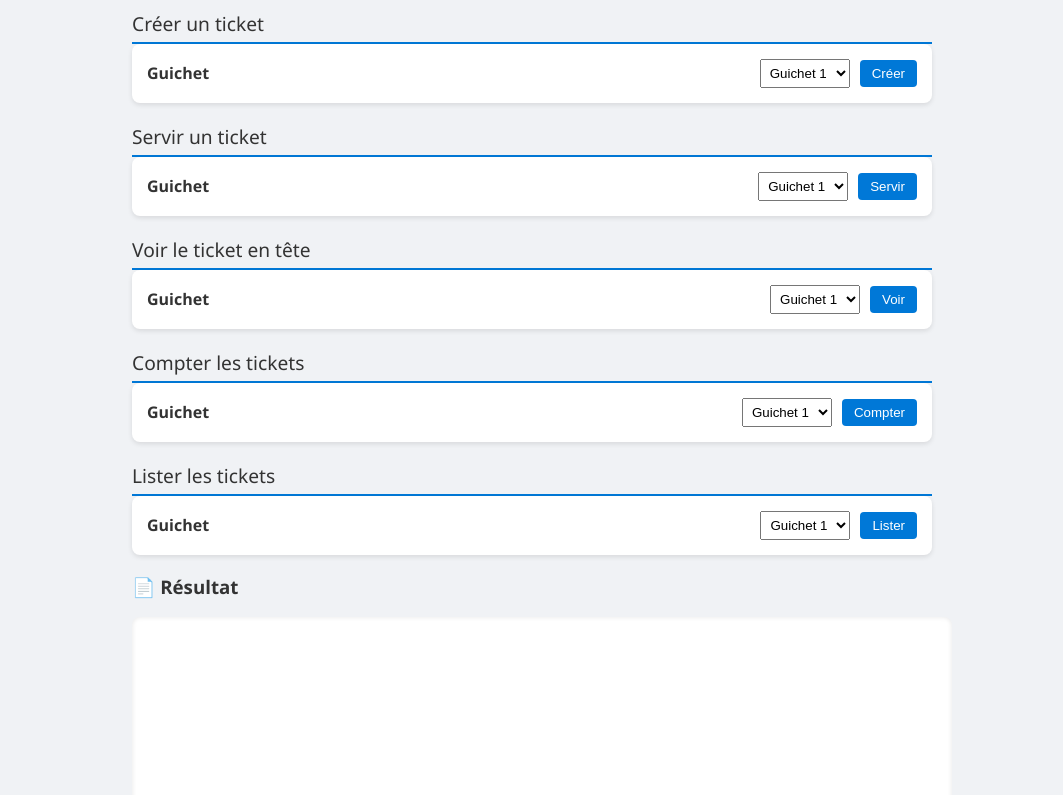
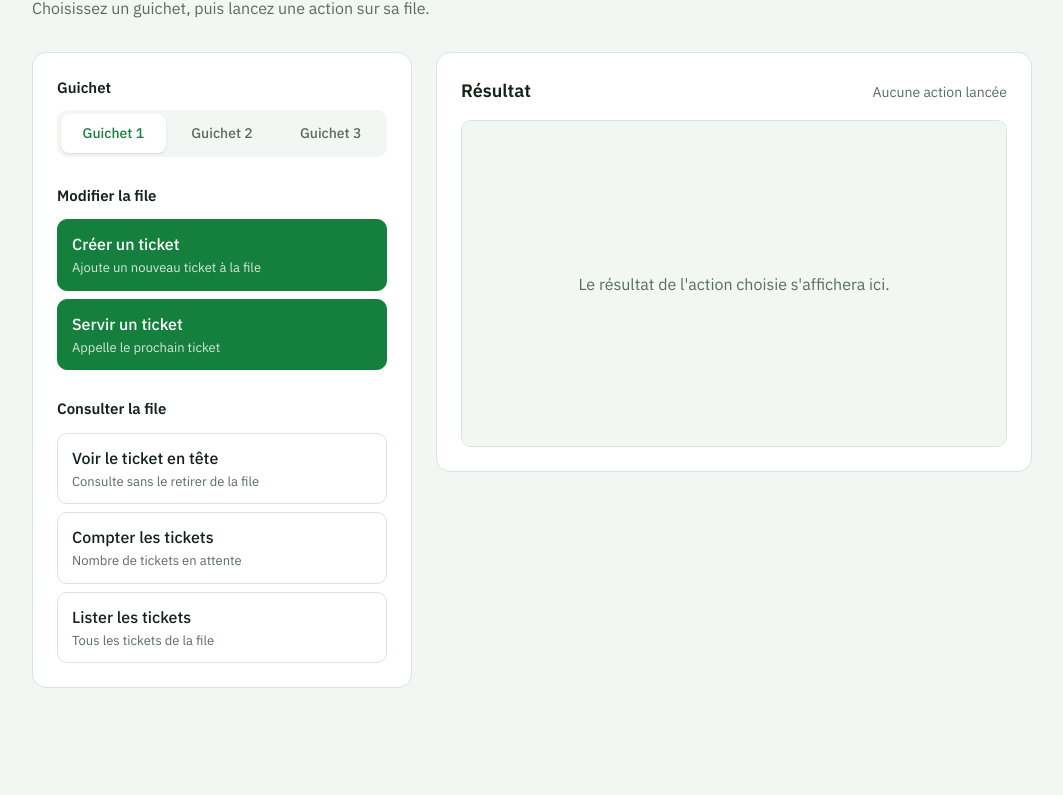
Before and after one commit to tokiniaina-misa/Java-Api, a plain HTML site: page front/index.html in a window 1280 px wide. Shown: the part 96-891 px from the top of the page, without its empty margins (108-1171 px from the left). After the commit the page ends 848 px from the top, so only its background shows below. Drawn offline with Linux system fonts and the light colour scheme.

Commit message:
modification front et ajout des autres fichier

```diff
--- a/front/index.html
+++ b/front/index.html
@@ -2,134 +2,85 @@
 <html lang="fr">
 <head>
   <meta charset="UTF-8">
+  <meta name="viewport" content="width=device-width, initial-scale=1">
   <title>Gestion de file d'attente</title>
-  <style>
-    body {
-      font-family: 'Segoe UI', sans-serif;
-      background: #f0f2f5;
-      color: #333;
-      max-width: 800px;
-      margin: auto;
-      padding: 20px;
-    }
 
-    h1 {
-      color: #0078d7;
-      text-align: center;
-    }
-
-    form {
-      background: #fff;
-      padding: 15px;
-      margin-bottom: 10px;
-      border-radius: 8px;
-      box-shadow: 0 2px 5px rgba(0,0,0,0.1);
-      display: flex;
-      align-items: center;
-      justify-content: space-between;
-    }
-
-    label {
-      flex: 1;
-      font-weight: bold;
-    }
-
-    select {
-      margin-left: 10px;
-      padding: 5px;
-    }
-
-    button {
-      background: #0078d7;
-      color: white;
-      border: none;
-      padding: 6px 12px;
-      border-radius: 4px;
-      cursor: pointer;
-      margin-left: 10px;
-    }
-
-    button:hover {
-      background: #005fa3;
-    }
-
-    iframe {
-      width: 100%;
-      height: 200px;
-      border: none;
-      background: #fff;
-      border-radius: 8px;
-      padding: 10px;
-      box-shadow: inset 0 0 5px rgba(0,0,0,0.1);
-    }
-
-    .section-title {
-      font-size: 1.2em;
-      margin-top: 20px;
-      border-bottom: 2px solid #0078d7;
-      padding-bottom: 5px;
-    }
-  </style>
+  <link rel="preconnect" href="https://fonts.googleapis.com">
+  <link rel="preconnect" href="https://fonts.gstatic.com" crossorigin>
+  <link href="https://fonts.googleapis.com/css2?family=IBM+Plex+Sans:wght@400;500;600&display=swap" rel="stylesheet">
+  <link rel="stylesheet" href="style.css">
 </head>
 <body>
-  <h1>🎫 Gestion des Tickets</h1>
+  <main class="app">
+    <header class="app-header">
+      <h1>Gestion des tickets</h1>
+      <p>Choisissez un guichet, puis lancez une action sur sa file.</p>
+    </header>
 
-  <div class="section-title">Créer un ticket</div>
-  <form action="/api/create-ticket" method="get" target="output">
-    <label>Guichet</label>
-    <select name="id">
-      <option value="1">Guichet 1</option>
-      <option value="2">Guichet 2</option>
-      <option value="3">Guichet 3</option>
-    </select>
-    <button>Créer</button>
-  </form>
+    <div class="layout">
+      <form id="queue-form" class="panel controls" action="/api/ticket-list" method="get" target="output">
+        <fieldset class="counter-picker">
+          <legend>Guichet</legend>
+          <div class="segmented">
+            <input type="radio" name="id" id="guichet-1" value="1" checked>
+            <label for="guichet-1">Guichet 1</label>
 
-  <div class="section-title">Servir un ticket</div>
-  <form action="/api/serve-ticket" method="get" target="output">
-    <label>Guichet</label>
-    <select name="id">
-      <option value="1">Guichet 1</option>
-      <option value="2">Guichet 2</option>
-      <option value="3">Guichet 3</option>
-    </select>
-    <button>Servir</button>
-  </form>
+            <input type="radio" name="id" id="guichet-2" value="2">
+            <label for="guichet-2">Guichet 2</label>
 
-  <div class="section-title">Voir le ticket en tête</div>
-  <form action="/api/peek-ticket" method="get" target="output">
-    <label>Guichet</label>
-    <select name="id">
-      <option value="1">Guichet 1</option>
-      <option value="2">Guichet 2</option>
-      <option value="3">Guichet 3</option>
-    </select>
-    <button>Voir</button>
-  </form>
+            <input type="radio" name="id" id="guichet-3" value="3">
+            <label for="guichet-3">Guichet 3</label>
+          </div>
+        </fieldset>
 
-  <div class="section-title">Compter les tickets</div>
-  <form action="/api/ticket-count" method="get" target="output">
-    <label>Guichet</label>
-    <select name="id">
-      <option value="1">Guichet 1</option>
-      <option value="2">Guichet 2</option>
-      <option value="3">Guichet 3</option>
-    </select>
-    <button>Compter</button>
-  </form>
+        <section class="action-group" aria-labelledby="group-write">
+          <h2 id="group-write">Modifier la file</h2>
 
-  <div class="section-title">Lister les tickets</div>
-  <form action="/api/ticket-list" method="get" target="output">
-    <label>Guichet</label>
-    <select name="id">
-      <option value="1">Guichet 1</option>
-      <option value="2">Guichet 2</option>
-      <option value="3">Guichet 3</option>
-    </select>
-    <button>Lister</button>
-  </form>
+          <button type="submit" class="action action-write" formaction="/api/create-ticket" data-label="Créer un ticket">
+            <span class="action-name">Créer un ticket</span>
+            <span class="action-hint">Ajoute un nouveau ticket à la file</span>
+          </button>
 
-  <h3>📄 Résultat</h3>
-  <iframe name="output"></iframe>
+          <button type="submit" class="action action-write" formaction="/api/serve-ticket" data-label="Servir un ticket">
+            <span class="action-name">Servir un ticket</span>
+            <span class="action-hint">Appelle le prochain ticket</span>
+          </button>
+        </section>
+
+        <section class="action-group" aria-labelledby="group-read">
+          <h2 id="group-read">Consulter la file</h2>
+
+          <button type="submit" class="action action-read" formaction="/api/peek-ticket" data-label="Ticket en tête">
+            <span class="action-name">Voir le ticket en tête</span>
+            <span class="action-hint">Consulte sans le retirer de la file</span>
+          </button>
+
+          <button type="submit" class="action action-read" formaction="/api/ticket-count" data-label="Nombre de tickets">
+            <span class="action-name">Compter les tickets</span>
+            <span class="action-hint">Nombre de tickets en attente</span>
+          </button>
+
+          <button type="submit" class="action action-read" formaction="/api/ticket-list" data-label="Liste des tickets">
+            <span class="action-name">Lister les tickets</span>
+            <span class="action-hint">Tous les tickets de la file</span>
+          </button>
+        </section>
+      </form>
+
+      <section class="panel result" aria-labelledby="result-title">
+        <div class="result-head">
+          <h2 id="result-title">Résultat</h2>
+          <p id="result-status" class="result-status" aria-live="polite">Aucune action lancée</p>
+        </div>
+
+        <div id="result-frame" class="result-frame" aria-busy="false">
+          <iframe name="output" title="Résultat de la dernière action"></iframe>
+          <p id="result-empty" class="result-empty">Le résultat de l'action choisie s'affichera ici.</p>
+        </div>
+      </section>
+    </div>
+  </main>
+
+  <script src="script.js"></script>
 </body>
 </html>
--- /dev/null
+++ b/front/script.js
@@ -0,0 +1,54 @@
+
+(() => {
+  const form = document.getElementById("queue-form");
+  const frame = document.querySelector('iframe[name="output"]');
+  const frameBox = document.getElementById("result-frame");
+  const status = document.getElementById("result-status");
+  const empty = document.getElementById("result-empty");
+
+  let currentLabel = null;
+
+  // Libellé du guichet sélectionné, par exemple "Guichet 2"
+  function selectedCounterLabel() {
+    const checked = form.querySelector('input[name="id"]:checked');
+    if (!checked) return "";
+    const label = form.querySelector(`label[for="${checked.id}"]`);
+    return label ? label.textContent.trim() : "";
+  }
+
+  // Au clic sur une action : afficher l'état de chargement
+  form.addEventListener("submit", (event) => {
+    const button = event.submitter;
+    const action = button && button.dataset.label ? button.dataset.label : "Liste des tickets";
+
+    currentLabel = `${action}, ${selectedCounterLabel().toLowerCase()}`;
+
+    empty.hidden = true;
+    frameBox.setAttribute("aria-busy", "true");
+    status.textContent = `Chargement : ${currentLabel}`;
+  });
+
+  // Quand la réponse du serveur est affichée
+  frame.addEventListener("load", () => {
+    if (!currentLabel) return; // chargement initial de l'iframe vide
+
+    frameBox.setAttribute("aria-busy", "false");
+    status.textContent = currentLabel.charAt(0).toUpperCase() + currentLabel.slice(1);
+
+    // Harmoniser la typographie de la réponse (possible car même origine)
+    try {
+      const doc = frame.contentDocument;
+      if (doc && doc.body) {
+        doc.documentElement.style.background = "transparent";
+        doc.body.style.margin = "0";
+        doc.body.style.padding = "16px";
+        doc.body.style.font = '400 0.9375rem/1.6 "IBM Plex Sans", "Segoe UI", system-ui, sans-serif';
+        doc.body.style.color = "#15221a";
+        doc.body.style.whiteSpace = "pre-wrap";
+        doc.body.style.wordBreak = "break-word";
+      }
+    } catch (error) {
+      // Réponse d'une autre origine : on laisse le rendu par défaut
+    }
+  });
+})();
--- /dev/null
+++ b/front/style.css
@@ -0,0 +1,335 @@
+/* ---------- Variables ---------- */
+:root {
+  /* Base : fond légèrement verdi, texte vert très sombre */
+  --bg: #f2f7f3;
+  --surface: #ffffff;
+  --ink: #15221a;
+  --muted: #5a6b5f;
+  --line: #d9e5dc;
+
+  /* Accent vert (blanc sur --accent : contraste 5:1) */
+  --accent: #15803d;
+  --accent-strong: #166534;
+  --accent-soft: #e7f5ec;
+
+  /* Guichets, tons clairs qui s'accordent avec le vert */
+  --g1-bg: #e3eefb;  --g1-ink: #1d5fb4;  /* bleu */
+  --g2-bg: #ece6fb;  --g2-ink: #5b3fb5;  /* violet */
+  --g3-bg: #dcf3f5;  --g3-ink: #0e6e84;  /* turquoise */
+
+  /* Statuts */
+  --served-bg:  var(--accent-soft);  --served-ink:  var(--accent-strong);  /* servi */
+  --waiting-bg: #fff1d6;             --waiting-ink: #8a5a00;               /* en attente */
+  --error-bg:   #fde8e8;             --error-ink:   #b42318;               /* erreur */
+  --empty-bg:   #eef2ef;             --empty-ink:   var(--muted);          /* file vide */
+
+  --radius-lg: 14px;
+  --radius-md: 10px;
+
+  --font: "IBM Plex Sans", "Segoe UI", system-ui, -apple-system, sans-serif;
+}
+
+/* ---------- Base ---------- */
+*,
+*::before,
+*::after {
+  box-sizing: border-box;
+}
+
+html {
+  -webkit-text-size-adjust: 100%;
+}
+
+body {
+  margin: 0;
+  background: var(--bg);
+  color: var(--ink);
+  font-family: var(--font);
+  font-size: 1rem;
+  line-height: 1.5;
+}
+
+h1,
+h2,
+p,
+fieldset {
+  margin: 0;
+}
+
+button,
+input {
+  font: inherit;
+}
+
+/* ---------- Structure ---------- */
+.app {
+  max-width: 1040px;
+  margin: 0 auto;
+  padding: 48px 20px 64px;
+}
+
+.app-header {
+  margin-bottom: 32px;
+}
+
+.app-header h1 {
+  font-size: 1.875rem;
+  font-weight: 600;
+  letter-spacing: -0.02em;
+  line-height: 1.2;
+}
+
+.app-header p {
+  margin-top: 8px;
+  color: var(--muted);
+  max-width: 60ch;
+}
+
+.layout {
+  display: grid;
+  grid-template-columns: minmax(300px, 380px) 1fr;
+  gap: 24px;
+  align-items: start;
+}
+
+.panel {
+  background: var(--surface);
+  border: 1px solid var(--line);
+  border-radius: var(--radius-lg);
+  padding: 24px;
+}
+
+/* ---------- Sélecteur de guichet ---------- */
+.counter-picker {
+  border: 0;
+  padding: 0;
+  min-width: 0;
+}
+
+.counter-picker legend {
+  padding: 0;
+  margin-bottom: 10px;
+  font-size: 0.9375rem;
+  font-weight: 600;
+}
+
+.segmented {
+  display: grid;
+  grid-template-columns: repeat(3, 1fr);
+  gap: 4px;
+  padding: 4px;
+  background: var(--bg);
+  border-radius: var(--radius-md);
+}
+
+.segmented input {
+  position: absolute;
+  opacity: 0;
+  pointer-events: none;
+}
+
+.segmented label {
+  display: block;
+  padding: 9px 6px;
+  border-radius: 8px;
+  text-align: center;
+  font-size: 0.875rem;
+  font-weight: 500;
+  color: var(--muted);
+  cursor: pointer;
+  transition: background-color 0.15s, color 0.15s;
+}
+
+.segmented label:hover {
+  color: var(--ink);
+}
+
+.segmented input:checked + label {
+  background: var(--surface);
+  color: var(--accent);
+  box-shadow: 0 1px 2px rgba(21, 34, 26, 0.14);
+}
+
+.segmented input:focus-visible + label {
+  outline: 2px solid var(--accent);
+  outline-offset: 2px;
+}
+
+/* ---------- Actions ---------- */
+.action-group {
+  margin-top: 28px;
+  display: grid;
+  gap: 8px;
+}
+
+.action-group h2 {
+  margin-bottom: 4px;
+  font-size: 0.9375rem;
+  font-weight: 600;
+}
+
+.action {
+  display: flex;
+  flex-direction: column;
+  gap: 2px;
+  width: 100%;
+  padding: 12px 14px;
+  border: 1px solid var(--line);
+  border-radius: var(--radius-md);
+  background: var(--surface);
+  color: var(--ink);
+  text-align: left;
+  cursor: pointer;
+  transition: background-color 0.15s, border-color 0.15s;
+}
+
+.action-name {
+  font-weight: 500;
+}
+
+.action-hint {
+  font-size: 0.8125rem;
+  color: var(--muted);
+}
+
+.action-read:hover {
+  border-color: var(--accent);
+  background: var(--accent-soft);
+}
+
+.action-write {
+  background: var(--accent);
+  border-color: var(--accent);
+  color: #fff;
+}
+
+.action-write .action-hint {
+  color: rgba(255, 255, 255, 0.82);
+}
+
+.action-write:hover {
+  background: var(--accent-strong);
+  border-color: var(--accent-strong);
+}
+
+.action:focus-visible {
+  outline: 2px solid var(--accent);
+  outline-offset: 2px;
+}
+
+.action:active {
+  transform: translateY(1px);
+}
+
+/* ---------- Résultat ---------- */
+.result {
+  display: flex;
+  flex-direction: column;
+  gap: 16px;
+  min-height: 420px;
+}
+
+.result-head {
+  display: flex;
+  flex-wrap: wrap;
+  align-items: baseline;
+  justify-content: space-between;
+  gap: 4px 16px;
+}
+
+.result-head h2 {
+  font-size: 1.125rem;
+  font-weight: 600;
+}
+
+.result-status {
+  font-size: 0.875rem;
+  color: var(--muted);
+}
+
+.result-frame {
+  position: relative;
+  flex: 1;
+  min-height: 320px;
+  overflow: hidden;
+  border: 1px solid var(--line);
+  border-radius: var(--radius-md);
+  background: var(--bg);
+}
+
+.result-frame iframe {
+  display: block;
+  width: 100%;
+  height: 100%;
+  min-height: 320px;
+  border: 0;
+  background: transparent;
+}
+
+.result-empty {
+  position: absolute;
+  inset: 0;
+  display: grid;
+  place-items: center;
+  padding: 24px;
+  text-align: center;
+  color: var(--muted);
+  background: var(--bg);
+}
+
+.result-empty[hidden] {
+  display: none;
+}
+
+/* Barre de chargement */
+.result-frame[aria-busy="true"]::before {
+  content: "";
+  position: absolute;
+  top: 0;
+  left: 0;
+  z-index: 1;
+  height: 3px;
+  width: 40%;
+  background: var(--accent);
+  animation: loading 1s ease-in-out infinite;
+}
+
+@keyframes loading {
+  from { transform: translateX(-100%); }
+  to   { transform: translateX(250%); }
+}
+
+/* ---------- Responsive ---------- */
+@media (max-width: 820px) {
+  .layout {
+    grid-template-columns: 1fr;
+  }
+
+  .app {
+    padding-top: 32px;
+  }
+
+  .result {
+    min-height: 0;
+  }
+}
+
+@media (max-width: 480px) {
+  .panel {
+    padding: 18px;
+  }
+
+  .segmented label {
+    font-size: 0.8125rem;
+  }
+}
+
+@media (prefers-reduced-motion: reduce) {
+  *,
+  *::before,
+  *::after {
+    animation-duration: 0.01ms !important;
+    animation-iteration-count: 1 !important;
+    transition-duration: 0.01ms !important;
+  }
+}
```
Also changed, not shown: 2 other files.
